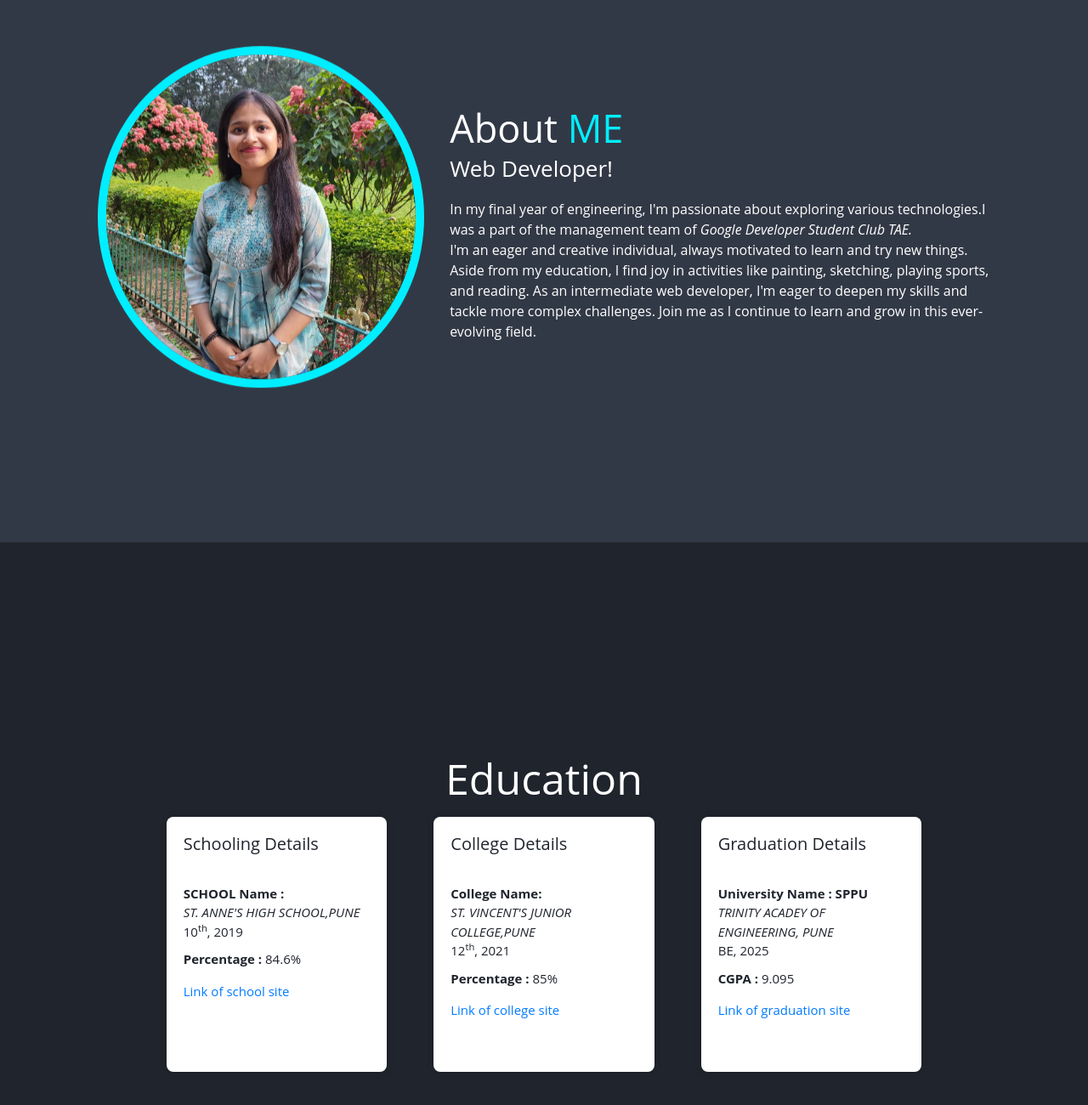
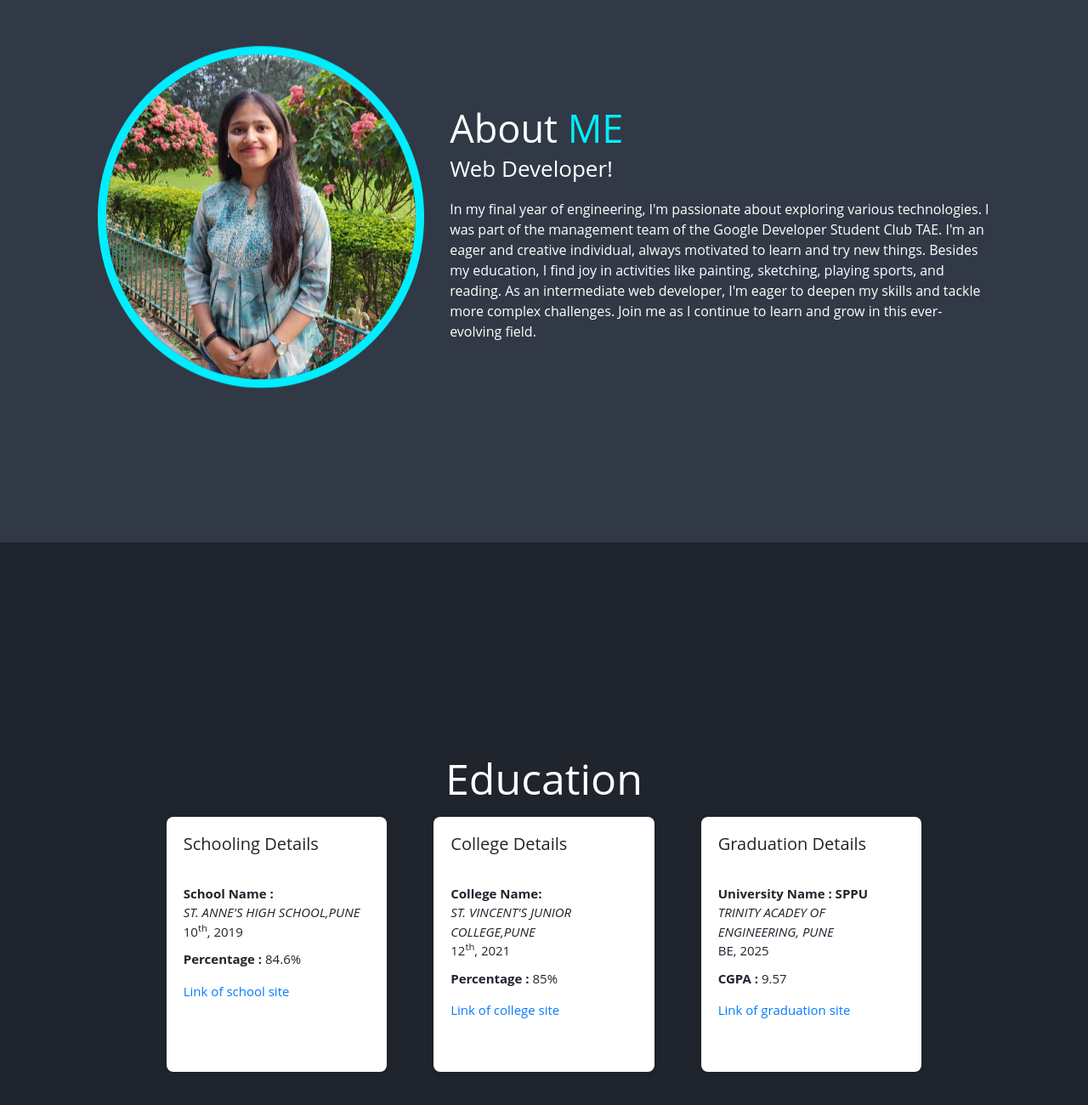
Before and after one commit to rizapeter/Portfolio, a plain HTML site: page index.html in a window 1280 px wide. Shown: the part 962-2262 px from the top of the page at 85% size. Drawn offline with nearby package versions, Linux system fonts and the light colour scheme.

Commit message:
Add files via upload

```diff
--- a/index.html
+++ b/index.html
@@ -53,9 +53,8 @@
     <div class="about-content">
       <h2 class="heading">About <span>ME</span></h2>
       <h3>Web Developer!</h3>
-      <p> In my final year of engineering, I'm passionate about exploring various technologies.I was a part of the management team of <i>Google Developer Student Club TAE.</i> <br> I'm an eager and creative individual, always motivated to learn and try new things. Aside from my education, I find joy in activities like painting, sketching, playing sports, and reading.
-        As an intermediate web developer, I'm eager to deepen my skills and tackle more complex challenges. Join me as I continue to learn and grow in this ever-evolving field.
-      </p>
+      <p>In my final year of engineering, I'm passionate about exploring various technologies. I was part of the management team of the Google Developer Student Club TAE. I'm an eager and creative individual, always motivated to learn and try new things. Besides my education, I find joy in activities like painting, sketching, playing sports, and reading. As an intermediate web developer, I'm eager to deepen my skills and tackle more complex challenges. Join me as I continue to learn and grow in this ever-evolving field.
+         </p>
     </div>
   </section>
    <!-- Education section design -->
@@ -68,7 +67,7 @@
           <div class="custom-column" style="height: 30rem; ">
 
           <h4 >Schooling Details</h4><br><br>
-          <p><strong>SCHOOL Name :</strong><br><i>ST. ANNE'S HIGH SCHOOL,PUNE</i><br>10<sup>th</sup>, 2019</p>
+          <p><strong>School Name :</strong><br><i>ST. ANNE'S HIGH SCHOOL,PUNE</i><br>10<sup>th</sup>, 2019</p>
           <p><strong>Percentage : </strong>84.6%</p>
           <a href="https://cjmstannespune.org/">Link of school site</a>
           </div>
@@ -86,7 +85,7 @@
           <div class="custom-column" style="height: 30em;">
           <h4>Graduation Details</h4><br><br>
           <p><strong>University Name : SPPU</strong><br><i>TRINITY ACADEY OF ENGINEERING, PUNE</i><br> BE, 2025</p>
-          <p><strong>CGPA : </strong>9.095</p>
+          <p><strong>CGPA : </strong>9.57</p>
 
           <a href="https://kjei.edu.in/tae/">Link of graduation site </a>
         </div>
@@ -202,7 +201,7 @@
               <div class="items">
                 <h5>MySQL</h5>
                 <div class="progress">
-                <div class="progress-bar" role="progressbar" style="width: 80%;" aria-valuenow="80" aria-valuemin="0" aria-valuemax="100">80%</div>
+                <div class="progress-bar" role="progressbar" style="width: 60%;" aria-valuenow="60" aria-valuemin="0" aria-valuemax="100">60%</div>
                 </div>
               </div>
             </div>
```
